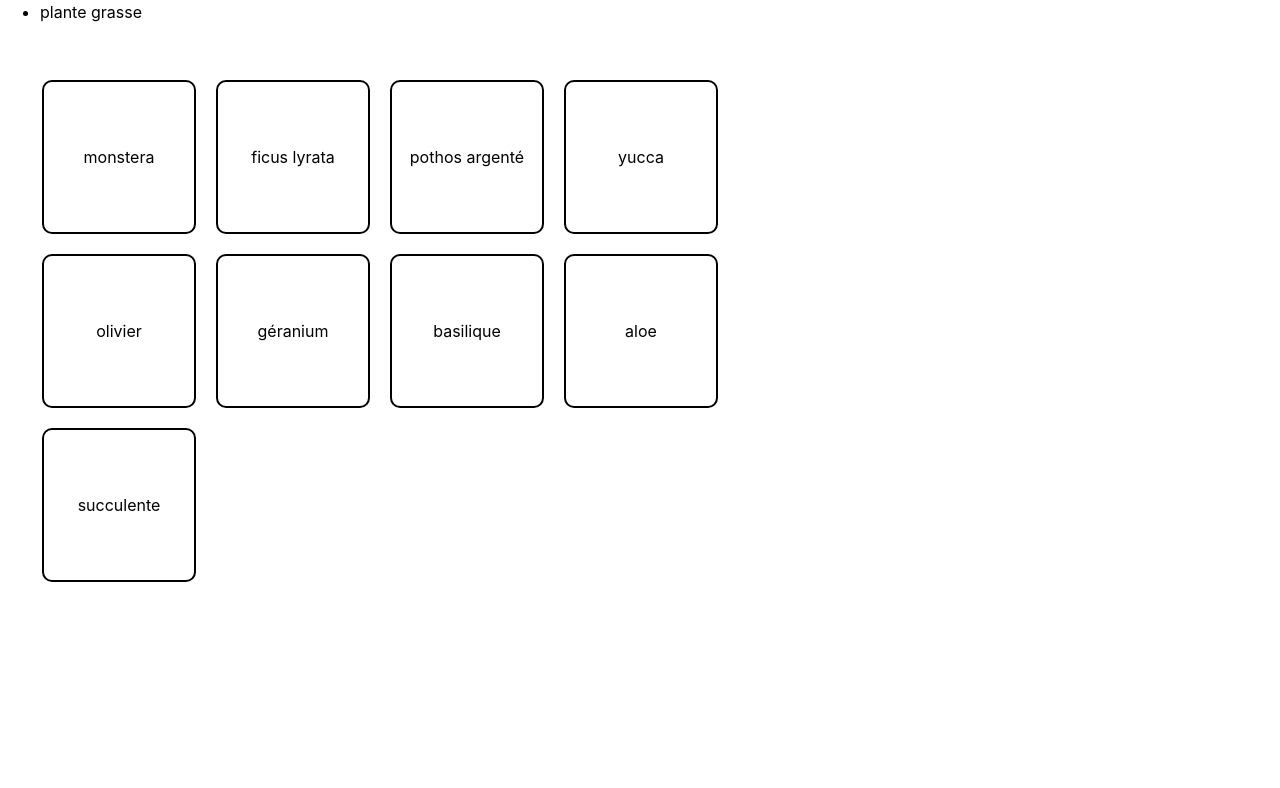
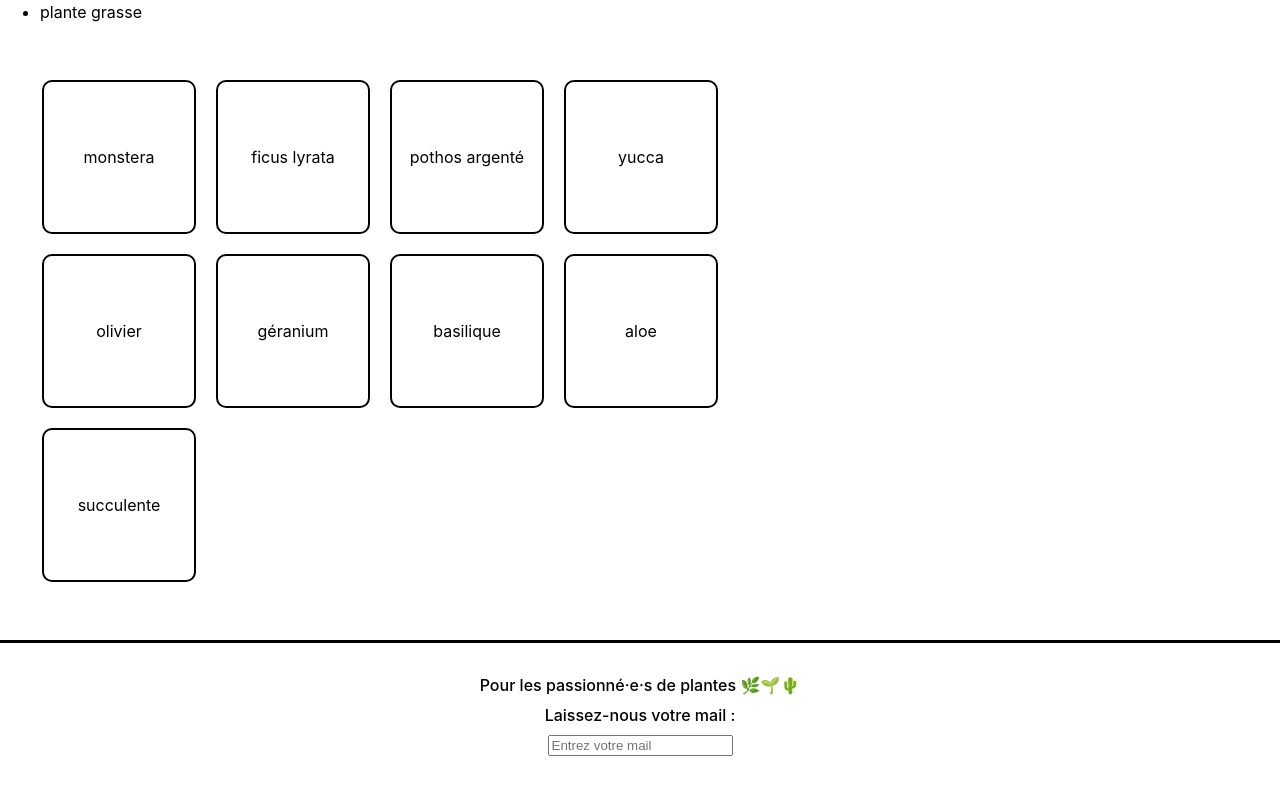
Before and after one commit to AdalbertPungu/Reactjs-Projects, a React (Create React App) app in the folder la-maison-jungle/: page / in a window 1280 px wide. Shown: the part 368-1156 px from the top of the page. Before the commit the page ends 1008 px from the top, so only its background shows below. Built offline with nearby package versions, Linux system fonts and the light colour scheme.

Commit message:
Import Footer component

```diff
--- a/la-maison-jungle/src/components/App.js
+++ b/la-maison-jungle/src/components/App.js
@@ -1,5 +1,7 @@
 import Banner from './Banner'
+import logo from '../assets/logo.png'
 import Cart from './Cart'
+import Footer from './Footer'
 import ShoppingList from './ShoppingList'
 
 function App() {
@@ -8,6 +10,7 @@ function App() {
 			<Banner />
 			<Cart />
 			<ShoppingList />
+			<Footer />
 		</div>
 	)
 }
```
